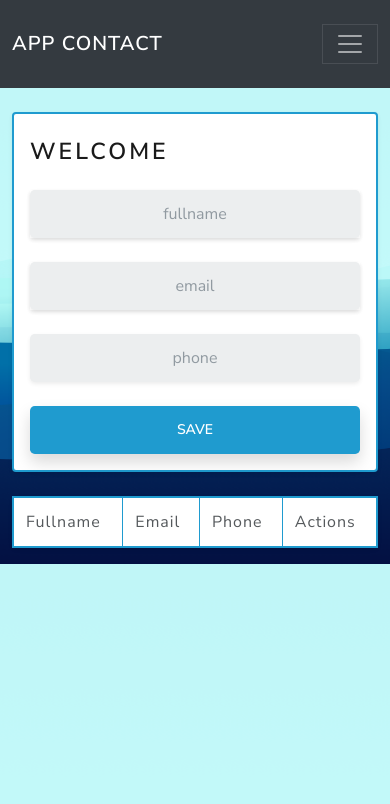
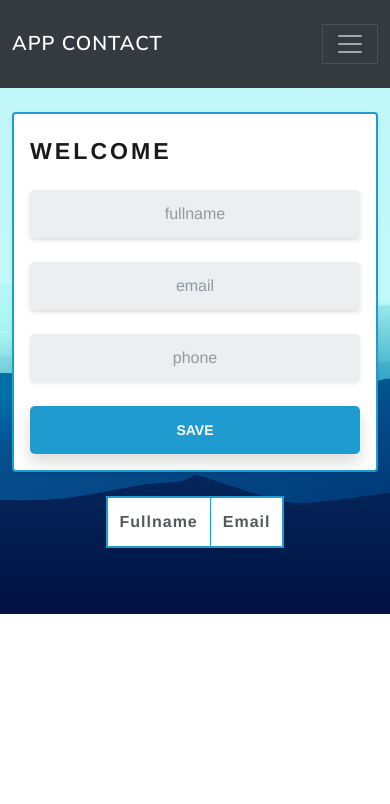
Before and after one commit to userlg/Flask-Contact-App, a Flask app: page / in a window 390 px wide. Shown: the top 804 px of the page. Run offline with Flask 2, Linux system fonts and the light colour scheme; data that the repository does not hold is empty; some libraries are stand-ins or nearby versions.

Commit message:
Finish responsive design

```diff
--- a/index.py
+++ b/index.py
@@ -4,7 +4,7 @@ from flask_mysqldb import MySQL
 
 # Flask Init
 app = Flask(__name__)
-app.env = 'development'  # development-production
+
 
 # Mysql Connection
 app.config['MYSQL_HOST'] = '127.0.0.1'
@@ -16,6 +16,7 @@ mysql = MySQL(app)
 # settings
 app.secret_key = 'greenkey'
 app.debug = True  # True-False
+app.env = 'development'  # development-production
 
 
 @app.route('/')
--- a/static/css/style.css
+++ b/static/css/style.css
@@ -1,4 +1,73 @@
 body {
-  background:url('blue.png');
+  background: url('blue.png');
   background-size: cover;
 }
+
+#table {
+  font-size: 16px;
+  font-family: 'Franklin Gothic Medium', 'Arial Narrow', Arial, sans-serif;
+}
+
+#formulario {
+  font-size: 16px;
+  font-family: 'Franklin Gothic Medium', 'Arial Narrow', Arial, sans-serif;
+}
+
+@media screen and (max-width:470px) {
+  #formulario {
+    margin-left: auto;
+    margin-right: auto;
+    width: 350px;
+  }
+  #table {
+    margin-left: auto;
+    margin-right: auto;
+  }
+
+  .phone1, .phone2 {
+    display: none;
+  }
+}
+
+@media screen and (max-width:770px) {
+  #formulario {
+    margin-left: auto;
+    margin-right: auto;
+    width: 400px;
+  }
+  #table {
+
+    margin-left: auto;
+    margin-right: auto;
+  }
+  .action1, .action2 {
+    display: none;
+  }
+}
+
+@media screen and (max-width:1000px) {
+  #formulario {
+    margin-left: auto;
+    margin-right: auto;
+  }
+  #table {
+    width: auto;
+    margin-left: auto;
+    margin-right: auto;
+  }
+  .action1, .action2 {
+    display: none;
+  }
+  body {
+    background-repeat: no-repeat;
+  }
+  .principal {
+    margin-bottom: 50px;
+  }
+}
+
+@media screen and (min-width:1000px) {
+  body {
+    background-repeat: no-repeat;
+  }
+}
--- a/templates/edit-contact.html
+++ b/templates/edit-contact.html
@@ -1,7 +1,7 @@
 {% extends 'layout.html'%} {% block body %}
 
 <div class="row">
-<div class="col-md-6 mx-auto">
+<div class="col-md-6 mx-auto mb-5 col-sm-8 col-8 ">
 <div class="card card-body mt-4 rounded rounded-2">
   <form action="/update/{{contact.3}}" method="POST">
     <h2 class="mt-2 mb-3 ms-4">Edit contact</h2>
@@ -40,7 +40,7 @@
     <button class="rounded rounded-3 btn btn-info m-auto form-control shadow" type="submit">Update</button>
     </div>
   </form>
-  <button class="mt-1 mb-2 btn  btn-primary rounded rounded-4 shadow"><a href="/" class="text-white text-decoration-none">Back</a></button>
+  <a href="/" class="text-white text-decoration-none mt-1 mb-2 btn  btn-primary rounded rounded-4 shadow">Back</a>
 </div>
 </div>
 </div>
--- a/templates/index.html
+++ b/templates/index.html
@@ -13,8 +13,8 @@ get_flashed_messages() %} {% if messages %} {% for message in messages %}
 
 {% endfor %} {% endif %} {% endwith %}
 
-<div class="row">
-  <div class="col-md-5">
+<div class="row principal">
+  <div class="col-xs-8 col-sm-6 col-6 col-md-6 col-lg-3" id="formulario">
     <div
       class="
         card card-body
@@ -67,7 +67,7 @@ get_flashed_messages() %} {% if messages %} {% for message in messages %}
     </div>
   </div>
 
-  <div class="col-md-7">
+  <div class="col-md-10 col-10 col-lg-9" id="table">
     <table
       class="
         table table-striped table-bordered
@@ -81,11 +81,11 @@ get_flashed_messages() %} {% if messages %} {% for message in messages %}
       "
     >
       <thead>
-        <tr>
+        <tr style="font-weight: 900; text-align: center;">
           <td>Fullname</td>
           <td>Email</td>
-          <td>Phone</td>
-          <td>Actions</td>
+          <td class="phone1">Phone</td>
+          <td class="action1">Actions</td>
         </tr>
       </thead>
       <tbody>
@@ -93,8 +93,8 @@ get_flashed_messages() %} {% if messages %} {% for message in messages %}
         <tr>
           <td>{{ contact.0 }}</td>
           <td>{{ contact.1 }}</td>
-          <td>{{ contact.2 }}</td>
-          <td>
+          <td class="phone2">{{ contact.2 }}</td>
+          <td class="action2">
             <a href="/edit/{{contact.3}}" class="btn btn-info rounded rounded-3">Edit</a>
             <a href="/delete/{{contact.3}}" id="delete" class="btn btn-danger ms-1 rounded rounded-3"
               >Delete</a
```
